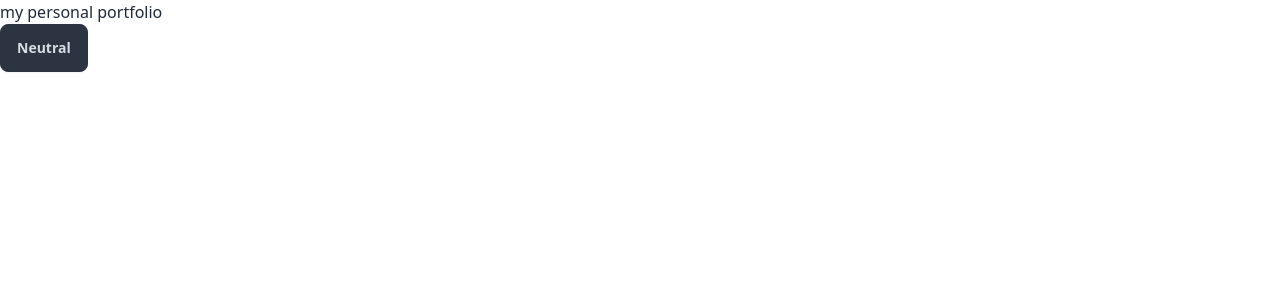
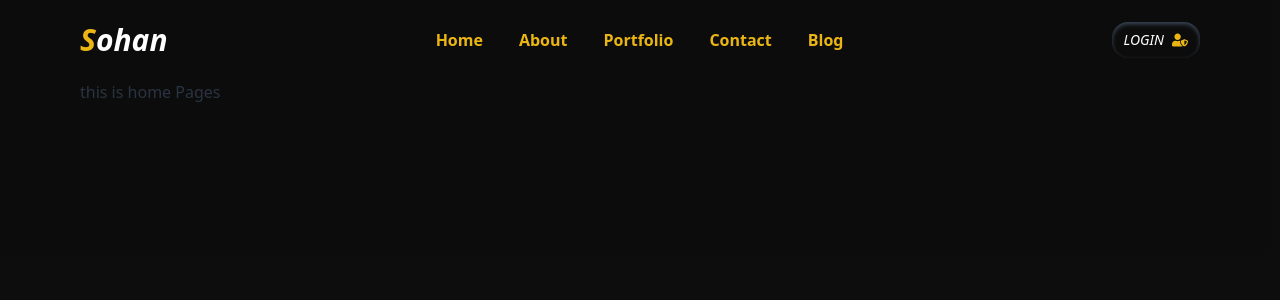
Before and after one commit to sohanwebdevctg/myPersonalPortfolio, a React (Vite) app: page / in a window 1280 px wide. Shown: the top 300 px of the page. Built offline with nearby package versions, Linux system fonts and the light colour scheme.

Commit message:
adding desktop navbar

```diff
--- /dev/null
+++ b/src/Components/Navbar/Navbar.jsx
@@ -0,0 +1,101 @@
+import { FaUserShield } from "react-icons/fa";
+import { NavLink } from "react-router-dom";
+
+
+
+const Navbar = () => {
+  return (
+    <>
+      {/* content section start */}
+      {/* desktop section start */}
+      <div>
+        <div className="container mx-auto">
+          <div className="flex justify-between items-center h-20">
+            {/* logo start */}
+            <div><h3 className="sm:text-lg md:text-xl lg:text-2xl xl:text-3xl 2xl:text-4xl font-bold text-white italic"><span className="text-yellow-500">S</span>ohan</h3></div>
+            {/* logo end */}
+            {/* router start */}
+            <div>
+              <ul className="sm:flex sm:items-center sm:gap-4 md:gap-5 lg:gap-7 xl:gap-9 2xl:gap-10">
+              <li>
+                  <NavLink
+                    className={({ isActive }) =>
+                      isActive
+                        ? "sm:text-[11px] md:text-[13px] lg:text-sm xl:text-base 2xl:text-xl font-bold text-yellow-500 duration-300"
+                        : "sm:text-[11px] md:text-[13px] lg:text-sm xl:text-base 2xl:text-xl text-white"
+                    }
+                    to="/"
+                  >
+                    Home
+                  </NavLink>
+                </li>
+              <li>
+                  <NavLink
+                    className={({ isActive }) =>
+                      isActive
+                        ? "sm:text-[11px] md:text-[13px] lg:text-sm xl:text-base 2xl:text-xl font-bold text-yellow-500 duration-300"
+                        : "sm:text-[11px] md:text-[13px] lg:text-sm xl:text-base 2xl:text-xl text-white"
+                    }
+                    to="/"
+                  >
+                    About
+                  </NavLink>
+                </li>
+              <li>
+                  <NavLink
+                    className={({ isActive }) =>
+                      isActive
+                        ? "sm:text-[11px] md:text-[13px] lg:text-sm xl:text-base 2xl:text-xl font-bold text-yellow-500 duration-300"
+                        : "sm:text-[11px] md:text-[13px] lg:text-sm xl:text-base 2xl:text-xl text-white"
+                    }
+                    to="/"
+                  >
+                    Portfolio
+                  </NavLink>
+                </li>
+              <li>
+                  <NavLink
+                    className={({ isActive }) =>
+                      isActive
+                        ? "sm:text-[10px] md:text-[13px] lg:text-sm xl:text-base 2xl:text-xl font-bold text-yellow-500 duration-300"
+                        : "sm:text-[11px] md:text-[13px] lg:text-sm xl:text-base 2xl:text-xl text-white"
+                    }
+                    to="/"
+                  >
+                    Contact
+                  </NavLink>
+                </li>
+              <li>
+                  <NavLink
+                    className={({ isActive }) =>
+                      isActive
+                        ? "sm:text-[11px] md:text-[13px] lg:text-sm xl:text-base 2xl:text-xl font-bold text-yellow-500 duration-300"
+                        : "sm:text-[11px] md:text-[13px] lg:text-sm xl:text-base 2xl:text-xl text-white"
+                    }
+                    to="/"
+                  >
+                    Blog
+                  </NavLink>
+                </li>
+              </ul>
+            </div>
+            {/* router end */}
+
+          <div>
+            <ul className="flex items-center bg-black shadow-inner shadow-slate-700  rounded-2xl text-white sm:px-2 md:px-3 2xl:px-4 sm:py-1 md:py-2 sm:gap-1 md:gap-2">
+              <li className="sm:text-[11px] md:text-xs lg:text-[13px] xl:text-sm 2xl:text-base italic">LOGIN</li>
+              <li className="sm:text-[11px] md:text-xs lg:text-sm xl:text-base 2xl:text-lg text-yellow-500 duration-300"><FaUserShield></FaUserShield></li>
+            </ul>
+          </div>
+          </div>
+        </div>
+      </div>
+      {/* desktop section end */}
+      {/* mobile section start */}
+      {/* mobile section end */}
+      {/* content section end */}
+    </>
+  );
+};
+
+export default Navbar;
--- a/src/MainLayout/MainLayout.jsx
+++ b/src/MainLayout/MainLayout.jsx
@@ -1,13 +1,20 @@
 import { Outlet } from "react-router-dom";
+import Navbar from "../Components/Navbar/Navbar";
+
 
 
 const MainLayout = () => {
   return (
-    <>
+    <div className="bg-black opacity-95 sm:px-8 md:px-10 lg:px-16 xl:px-20 2xl:px-24">
+      {/* navbar section start */}
+      <Navbar></Navbar>
+      {/* navbar section end */}
       {/* content section start */}
-      <Outlet></Outlet>
+      <div className="h-screen">
+        <Outlet></Outlet>
+      </div>
       {/* content section end */}
-    </>
+    </div>
   );
 };
 
--- /dev/null
+++ b/src/Pages/Home/Home.jsx
@@ -0,0 +1,11 @@
+
+
+const Home = () => {
+  return (
+    <>
+      <h1>this is home Pages</h1>
+    </>
+  );
+};
+
+export default Home;
```
Also changed, not shown: src/Router/Router.jsx (+9 -2 lines), public/image4.png (added).
